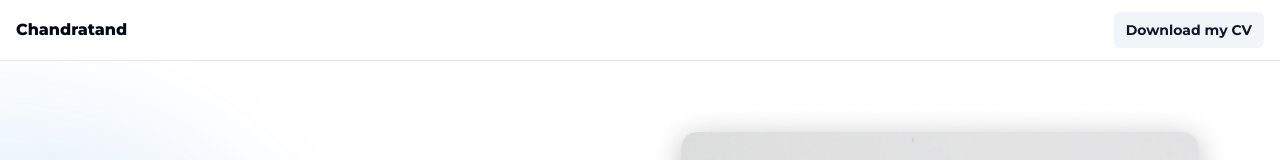
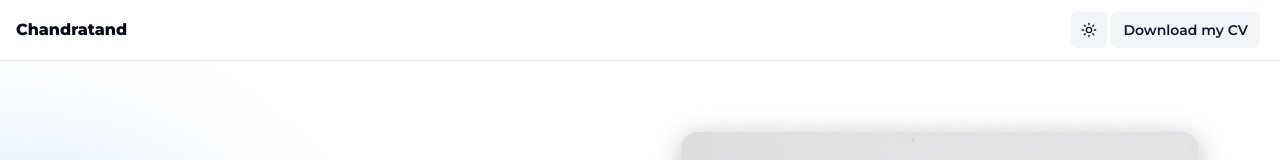
Before and after one commit to Chandratand/porto, a Next.js app: page / in a window 1280 px wide. Shown: the top 160 px of the page. Built offline with nearby package versions, Linux system fonts and the light colour scheme; what tailwindcss-debug-screens would draw is missing.

Commit message:
feat: darkmode feature

```diff
--- a/package.json
+++ b/package.json
@@ -22,6 +22,7 @@
     "lottie-react": "^2.4.0",
     "lucide-react": "^0.312.0",
     "next": "14.1.0",
+    "next-themes": "^0.3.0",
     "react": "^18",
     "react-dom": "^18",
     "sharp": "^0.33.2",
--- a/src/app/layout.tsx
+++ b/src/app/layout.tsx
@@ -4,6 +4,7 @@ import 'aos/dist/aos.css';
 import type { Metadata } from 'next';
 import { Montserrat } from 'next/font/google';
 import '../styles/globals.css';
+import Provider from '@/components/Provider';
 
 const montserrat = Montserrat({ subsets: ['latin'] });
 
@@ -18,10 +19,12 @@ export default function RootLayout({
   children: React.ReactNode;
 }>) {
   return (
-    <html lang="en" className={cn('antialiased', montserrat.className)}>
+    <html lang="en" className={cn('antialiased', montserrat.className)} suppressHydrationWarning>
       <body className={cn('relative', { 'debug-screens': process.env.NODE_ENV === 'development' })}>
-        <Navbar />
-        <div className="pt-14">{children}</div>
+        <Provider attribute="class" defaultTheme="system" enableSystem disableTransitionOnChange>
+          <Navbar />
+          <div className="pt-14">{children}</div>
+        </Provider>
       </body>
     </html>
   );
--- a/src/components/AccentText.tsx
+++ b/src/components/AccentText.tsx
@@ -2,9 +2,9 @@ import { cn } from '@/lib/utils';
 
 const AccentText = ({ children, className }: { children: React.ReactNode; className?: string }) => {
   return (
-    <span className={cn('relative inline-block text-[#2B567E]', className)}>
+    <span className={cn('relative inline-block text-[#2B567E] dark:text-[#A4E3F6]', className)}>
       <span className="relative z-10">{children}</span>
-      <div className="absolute bottom-0 z-0 h-3 w-full -rotate-2 rounded-full bg-[#A4E3F6] md:bottom-1 md:h-5" />
+      <div className="absolute bottom-0 z-0 h-3 w-full -rotate-2 rounded-full bg-[#A4E3F6] dark:bg-[#2B567E] md:bottom-1 md:h-5" />
     </span>
   );
 };
--- /dev/null
+++ b/src/components/DownloadMyCVButton.tsx
@@ -0,0 +1,29 @@
+import { cn } from '@/lib/utils';
+import { Download } from 'lucide-react';
+import Link from 'next/link';
+import { buttonVariants } from './ui/button';
+import { Tooltip, TooltipContent, TooltipProvider, TooltipTrigger } from './ui/tooltip';
+
+const DownloadMyCVButton = () => {
+  return (
+    <>
+      <Link prefetch={false} target="_blank" href={'/assets/CV-Chandra Tandiono.pdf'} className={cn(buttonVariants({ variant: 'secondary', size: 'sm' }), 'font-semibold hidden sm:inline-flex')}>
+        Download my CV
+      </Link>
+      <TooltipProvider>
+        <Tooltip>
+          <TooltipTrigger>
+            <Link prefetch={false} target="_blank" href={'/assets/CV-Chandra Tandiono.pdf'} aria-label="Download my CV" className={cn(buttonVariants({ variant: 'secondary', size: 'icon' }), 'font-semibold size-9 sm:hidden')}>
+              <Download size={16} />
+            </Link>
+          </TooltipTrigger>
+          <TooltipContent>
+            <p className="text-xs">Download My CV</p>
+          </TooltipContent>
+        </Tooltip>
+      </TooltipProvider>
+    </>
+  );
+};
+
+export default DownloadMyCVButton;
--- a/src/components/Navbar.tsx
+++ b/src/components/Navbar.tsx
@@ -1,10 +1,10 @@
 'use client';
 
-import { cn } from '@/lib/utils';
 import AOS from 'aos';
 import Link from 'next/link';
 import { useEffect, useRef } from 'react';
-import { buttonVariants } from './ui/button';
+import DownloadMyCVButton from './DownloadMyCVButton';
+import ThemeToggle from './ThemeToggle';
 
 const Navbar = () => {
   const headerRef = useRef<HTMLInputElement>(null);
@@ -28,15 +28,14 @@ const Navbar = () => {
   }, []);
 
   return (
-    <header ref={headerRef} className="fixed z-50 w-full border-b bg-white">
+    <header ref={headerRef} className="fixed z-50 w-full border-b bg-background">
       <nav className="container flex items-center justify-between p-4 py-3">
         <Link href={'/'} className="font-extrabold">
           Chandratand
         </Link>
-        <div className="flex items-center gap-1 sm:gap-2">
-          <Link target="_blank" href={'/assets/CV-Chandra Tandiono.pdf'} className={cn(buttonVariants({ variant: 'secondary', size: 'sm' }), 'font-bold')}>
-            Download my CV
-          </Link>
+        <div className="flex items-center gap-1">
+          <ThemeToggle />
+          <DownloadMyCVButton />
         </div>
       </nav>
     </header>
--- /dev/null
+++ b/src/components/Provider/index.tsx
@@ -0,0 +1,11 @@
+'use client';
+
+import * as React from 'react';
+import { ThemeProvider as NextThemesProvider } from 'next-themes';
+import { type ThemeProviderProps } from 'next-themes/dist/types';
+
+const Provider = ({ children, ...props }: ThemeProviderProps) => {
+  return <NextThemesProvider {...props}>{children}</NextThemesProvider>;
+};
+
+export default Provider;
--- a/src/components/Section/CTASection.tsx
+++ b/src/components/Section/CTASection.tsx
@@ -1,12 +1,14 @@
 'use client';
-import Lottie from 'lottie-react';
-import { Button } from '../ui/button';
+import dynamic from 'next/dynamic';
+import { MyContactDialog } from '../MyContactDialog';
 import CodingAnimation from '../../../public/assets/coding-animation.json';
-import { MyContactDialog } from '../MyContactDialog';
+
+// Dynamically import the Lottie component with SSR disabled
+const Lottie = dynamic(() => import('lottie-react'), { ssr: false });
 
 const CTASection = () => {
   return (
-    <section className="flex items-center justify-center bg-primary px-4 py-16">
+    <section className="flex items-center justify-center bg-primary px-4 py-16 dark:bg-muted">
       <div className="flex w-full max-w-[1000px] items-center justify-between rounded-3xl border bg-background px-8 py-10 shadow-sm sm:rounded-[32px] sm:px-12">
         <div>
           <p className="text-sm font-bold text-primary sm:mb-2 md:text-lg">HAVE ANY PROJECT IDEA?</p>
--- /dev/null
+++ b/src/components/ThemeToggle.tsx
@@ -0,0 +1,19 @@
+'use client';
+
+import { useTheme } from 'next-themes';
+import { Button } from './ui/button';
+import { Moon, Sun } from 'lucide-react';
+
+const ThemeToggle = () => {
+  const { setTheme, theme } = useTheme();
+
+  return (
+    <Button onClick={() => setTheme(theme === 'light' ? 'dark' : 'light')} variant="secondary" size="icon" className="size-9">
+      <Sun className="size-4 rotate-0 scale-100 transition-all dark:-rotate-90 dark:scale-0" />
+      <Moon className="absolute size-4 rotate-90 scale-0 transition-all dark:rotate-0 dark:scale-100" />
+      <span className="sr-only">Toggle theme</span>
+    </Button>
+  );
+};
+
+export default ThemeToggle;
```
Also changed, not shown: src/components/ui/tooltip.tsx (+12 -15 lines), 1 other file (tests, documents, lock files or other folders).
